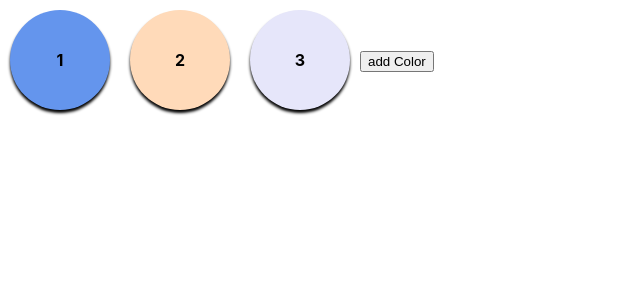
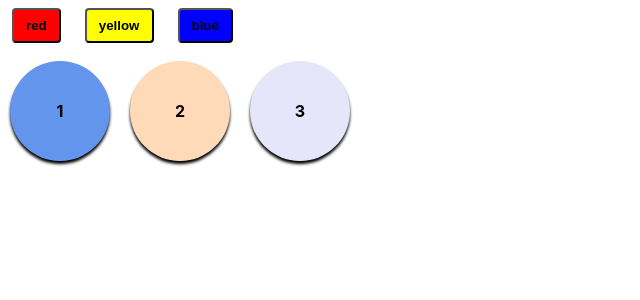
Before and after one commit to riomonet/disco, a React (Create React App) app: page / in a window 1280 px wide. Shown: the top 300 px of the page, without its empty margins (0-640 px from the left). Built offline with nearby package versions, Linux system fonts and the light colour scheme.

Commit message:
add ColorButton components

```diff
--- /dev/null
+++ b/src/ColorButton.js
@@ -0,0 +1,17 @@
+import React from 'react';
+import './ColorButtons.css'
+
+const ColorButton = ({color, addCircle}) => {
+
+    return (
+    		< button
+		    onClick={()=>addCircle(color)}
+		    className="ColorButton"
+		    style={{ backgroundColor: color}}
+		>
+		    {color}
+		</button>
+    )
+}
+
+export default ColorButton
--- /dev/null
+++ b/src/ColorButtons.css
@@ -0,0 +1,7 @@
+.ColorButton {
+    padding: 8px 12px;
+    border-radius: 4px;
+    font-weight: bold;
+    margin: 8px 12px;
+    cursor: pointer;
+}
--- /dev/null
+++ b/src/ColorButtons.js
@@ -0,0 +1,19 @@
+import React from 'react';
+import './ColorButtons.css'
+import ColorButton from './ColorButton';
+
+
+const ColorButtons = ({options, addCircle}) => {
+
+    return (
+	<div className="ColorButtons">
+	    {options.map(color => (
+		<ColorButton
+		    color={color}
+		    addCircle={addCircle}/>
+	    ))}
+	</div>
+    )
+}
+
+export default ColorButtons;
--- a/src/ColoredCircles.js
+++ b/src/ColoredCircles.js
@@ -1,6 +1,6 @@
 import React, {useState} from 'react';
 import Circle from './Circle'
-
+import ColorButtons from './ColorButtons';
 
 
 const ColoredCircles = () => {
@@ -13,11 +13,10 @@ const ColoredCircles = () => {
 
     return (
 	<div>
+	    <ColorButtons addCircle={addColor} options={['red','yellow','blue']}/>
 	    {colors.map( (color,idx) => (
 		<Circle color={color} idx={idx} key={idx} />
 	    ))}
-	    <button onClick={() => addColor('green') }> add Color </button>
-
 	</div>
     )
 }
```
